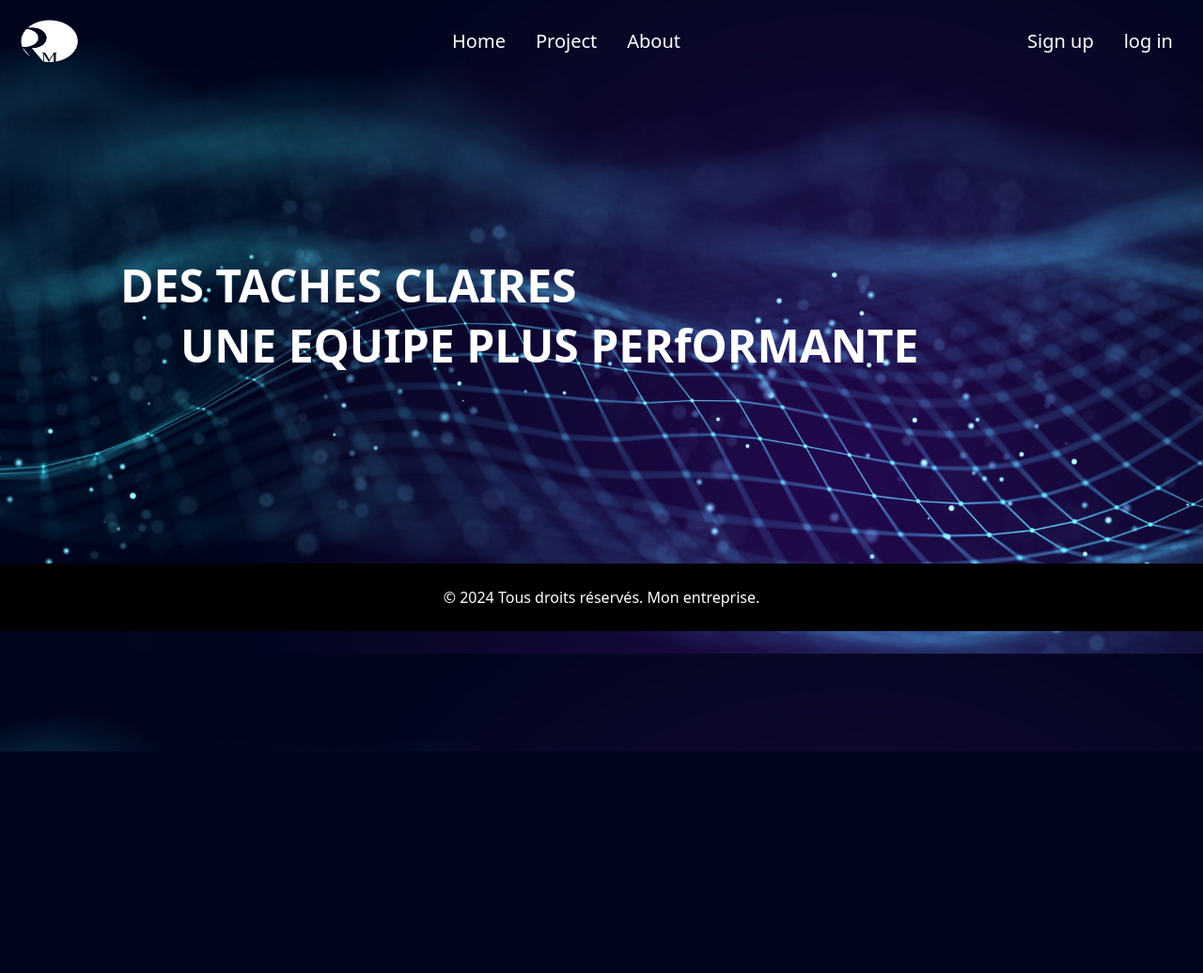
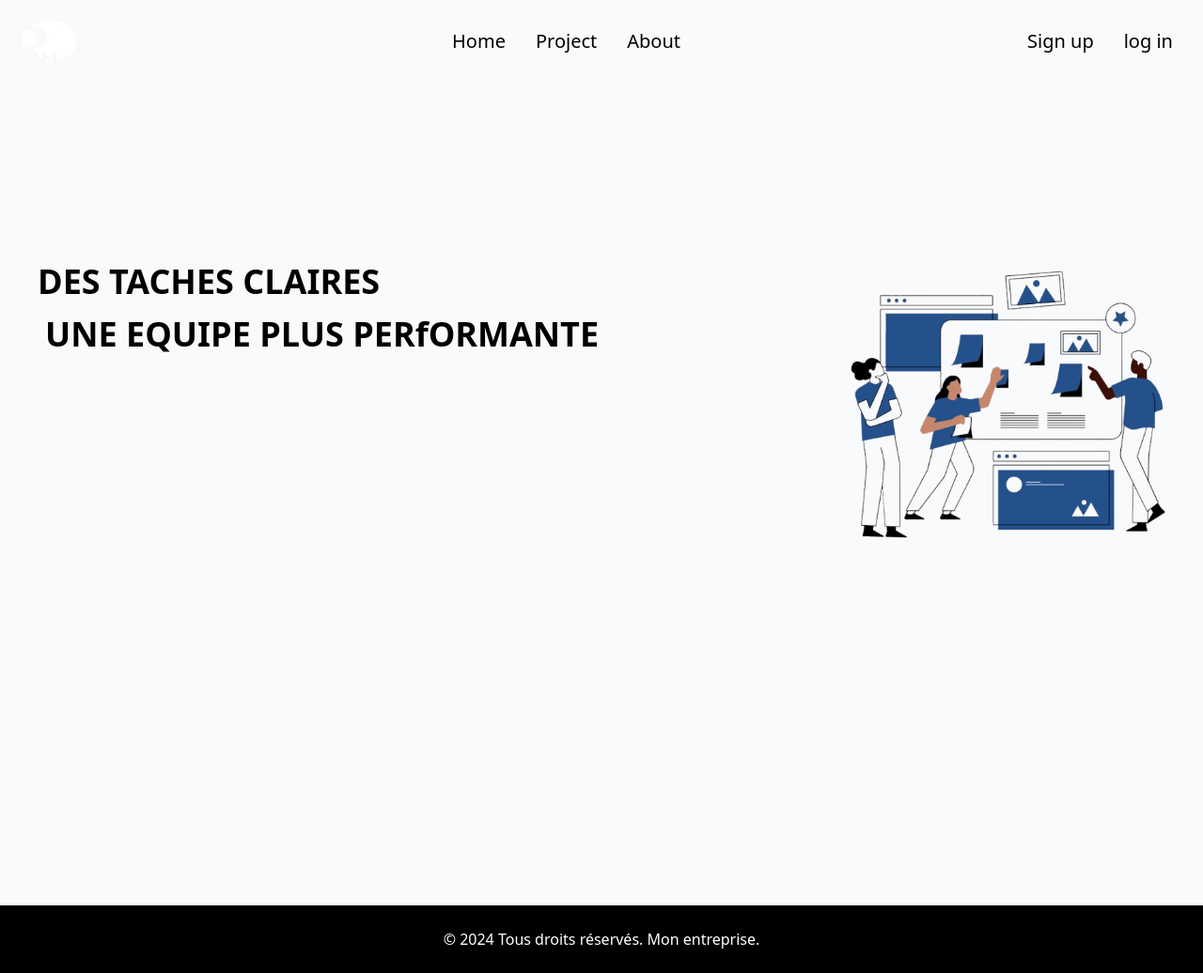
Before and after one commit to Youcode-Classe-E-2024-2025/Asmae_ELHamzaoui-project, a PHP site: page / in a window 1280 px wide. Shown: the whole page at 94% size. Before the commit the page ends 800 px from the top, so only its background shows below. Run offline with PHP 8.4, Linux system fonts and the light colour scheme; some libraries are stand-ins or nearby versions.

Commit message:
modifcation du style de la page index.php

```diff
--- a/index.php
+++ b/index.php
@@ -7,12 +7,6 @@
     <link href="https://cdnjs.cloudflare.com/ajax/libs/font-awesome/6.0.0-beta3/css/all.min.css" rel="stylesheet">
     <script src="https://cdn.tailwindcss.com"></script>
     <style>
-        /* Ajoutez un arrière-plan d'image pour le corps */
-        body {
-            background-image: url('images/background.jpg'); /* Remplacez par le chemin de votre image */
-            background-size: cover;
-            background-position: center;
-        }
         i{
             font-size:20px;
         }
@@ -31,18 +25,18 @@
             <img src="images/logo.png" alt="Logo" class="h-12 w-20 logo my-5"> <!-- Ajout de la classe "logo" pour appliquer la transformation -->
             <!-- Menu & Icons avec un espacement égal entre les éléments -->
             <div  class="flex space-x-8 items-center">
-                <a href="index.php" class="text-white text-xl hover:text-gray-400">Home</a>
-                <a href="views/publicProjects.php" class="text-white text-xl hover:text-gray-400">Project</a>
-                <a href="#" class="text-white text-xl hover:text-gray-400">About</a>
+                <a href="index.php" class="text-black text-xl hover:text-gray-400">Home</a>
+                <a href="views/publicProjects.php" class="text-black text-xl hover:text-gray-400">Project</a>
+                <a href="#" class="text-black text-xl hover:text-gray-400">About</a>
             </div>
             <div class="flex space-x-8 items-center"> <!-- Espacement égal entre les éléments -->
                 <!-- Icône pour l'inscription -->
-                <a href="views/direction.php" class="text-white text-xl hover:text-gray-400">
+                <a href="views/direction.php" class="text-black text-xl hover:text-gray-400">
                    Sign up
                 </a>
 
                 <!-- Icône pour la connexion -->
-                <a href="views/login.php" class="text-white text-xl hover:text-gray-400">
+                <a href="views/login.php" class="text-black text-xl hover:text-gray-400">
                     log in
                 </a>
             </div>
@@ -50,11 +44,16 @@
     </header>
 
     <!-- Body -->
-    <main class="py-48 bg-gradient-to-r to-indigo-600 text-white">
-        <div class="container mx-auto">
-            <h1 class="text-5xl font-bold mb-4 ml-32">DES TACHES CLAIRES</h1>
-            <h1 class="text-5xl font-bold mb-4 ml-48">UNE EQUIPE PLUS PERfORMANTE</h1>
+    <main class="py-48 bg-gradient-to-r to-indigo-600 text-black">
+       <div class="flex flex-between">
+       <div class="container">
+            <h1 class="text-4xl font-bold mb-4 ml-10">DES TACHES CLAIRES</h1>
+            <h1 class="text-4xl font-bold mb-4 ml-12">UNE EQUIPE PLUS PERfORMANTE</h1>
         </div>
+        <div>
+            <img src="images/projectImage.png" class="text-4xl font-bold mb-48 ml-2">
+        </div>
+       </div>
     </main>
 
     <!-- Footer -->
```
Also changed, not shown: images/background.jpg (deleted), images/projectImage.png (added).
